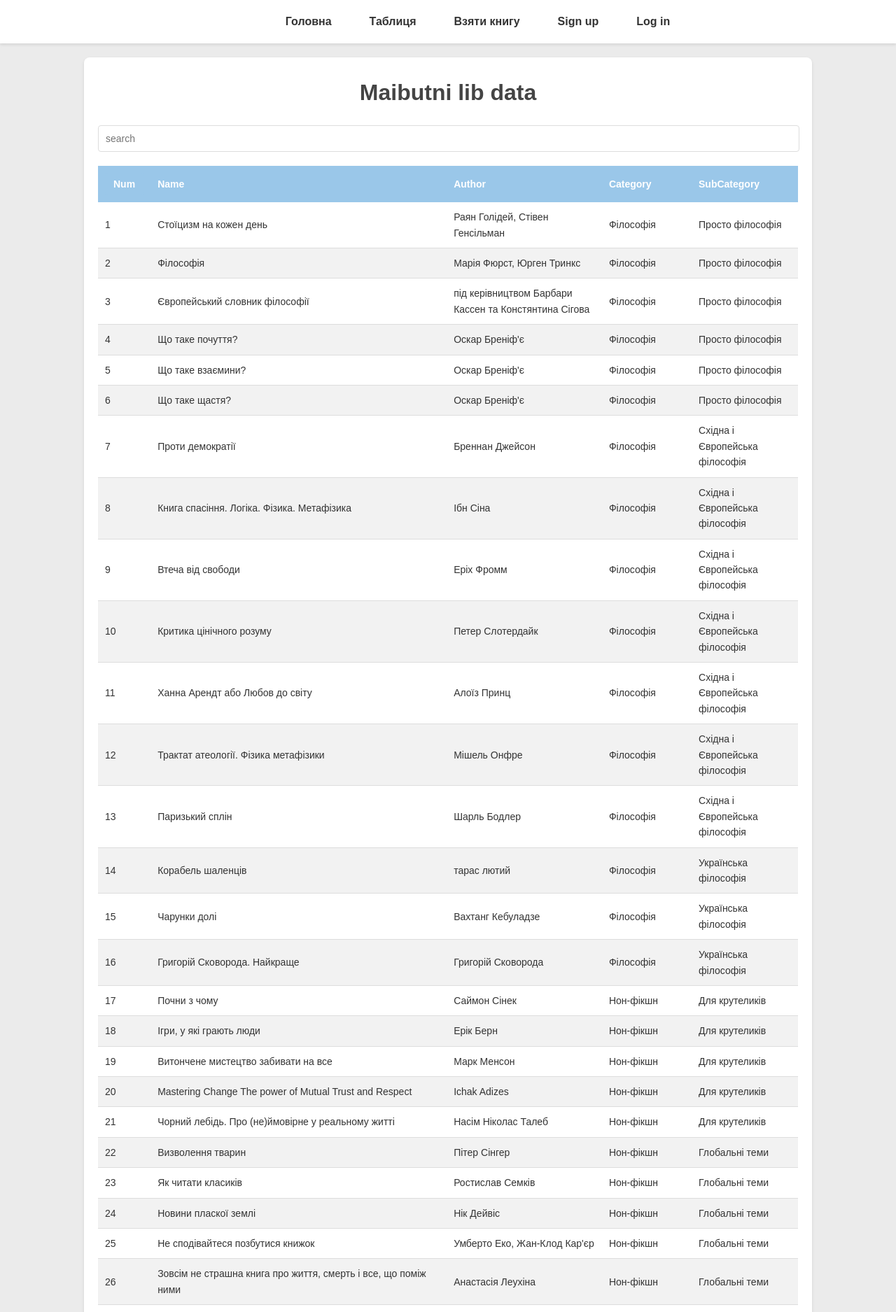
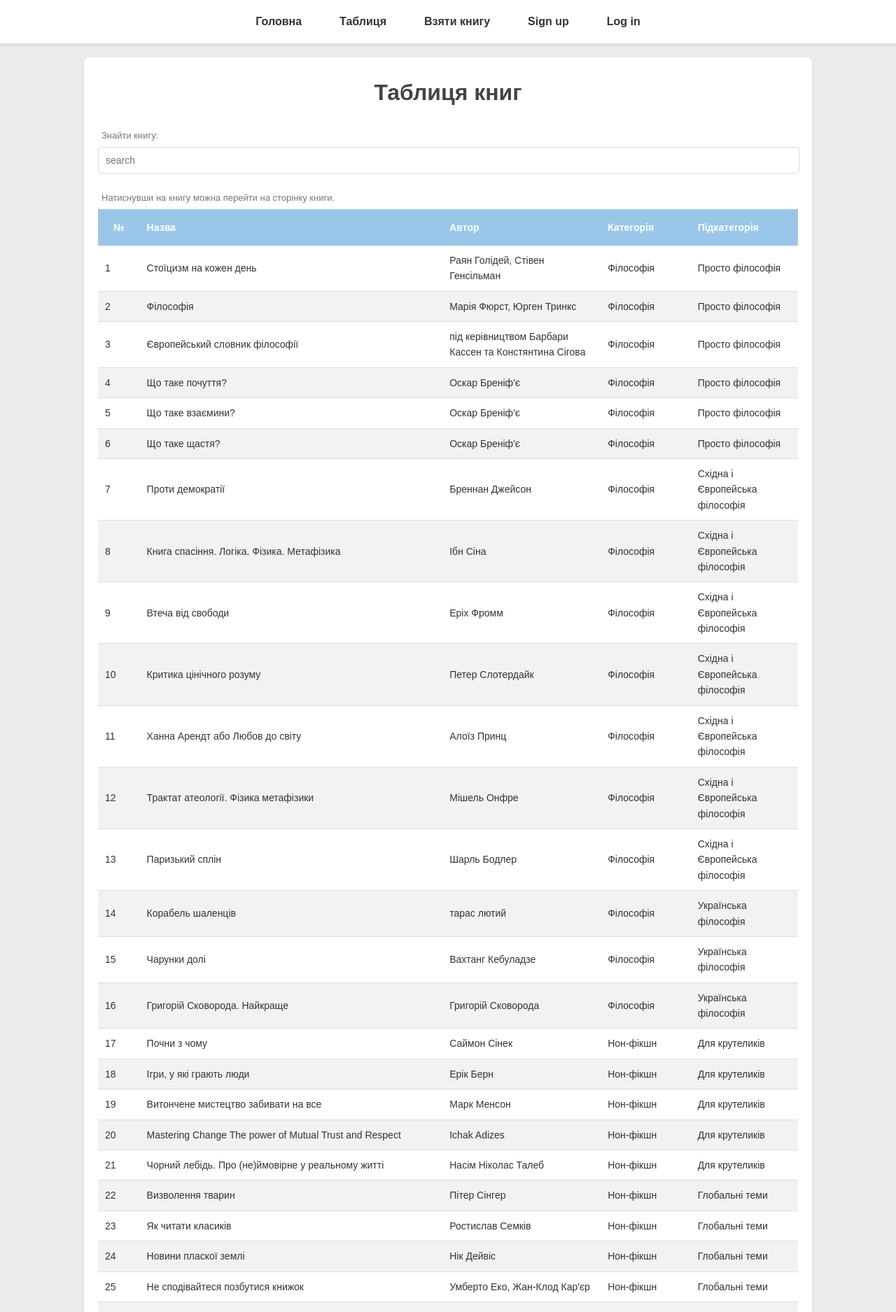
Before and after one commit to radchenkoDim/library, a Django app: page /books/table/ in a window 1280 px wide. Shown: the top 1875 px of the page at 70% size. Run offline with Django 5.2, Linux system fonts and the light colour scheme; data comes from the database, SQL or seed files in the repository; both versions use the stored data as it was after the commit.

Commit message:
modified styles and html files

```diff
--- a/books/static/books/style.css
+++ b/books/static/books/style.css
@@ -22,25 +22,7 @@ body {
   box-shadow: 0 2px 4px rgba(0, 0, 0, 0.1);
   position: relative;
 }
-.head .head-link {
-  color: #333;
-  text-decoration: none;
-  font-size: 16px;
-  font-weight: bold;
-  margin: 0 15px;
-  padding: 8px 12px;
-  margin-left: 100px;
-  border-radius: 4px;
-  transition: background-color 0.3s ease;
-}
-.head .head-link:hover {
-  color: #ef8368;
-}
-.head .menu {
-  display: flex;
-  flex-direction: row;
-}
-.head .menu a {
+.head .head-link, .head .menu a {
   color: #333;
   text-decoration: none;
   font-size: 16px;
@@ -50,8 +32,12 @@ body {
   border-radius: 4px;
   transition: background-color 0.3s ease;
 }
-.head .menu a:hover {
+.head .head-link:hover, .head .menu a:hover {
   color: #ef8368;
+}
+.head .menu {
+  display: flex;
+  flex-direction: row;
 }
 .head .menu-toggle {
   display: none;
@@ -61,7 +47,7 @@ body {
   cursor: pointer;
 }
 @media (max-width: 768px) {
-  .head .head {
+  .head {
     justify-content: space-between;
   }
   .head .head-link.left {
@@ -79,12 +65,12 @@ body {
     top: 100%;
     right: 0;
     background: white;
-    box-shadow: 0 4px 8px 0, 0, 0, 0.1;
+    box-shadow: 0 4px 8px rgba(0, 0, 0, 0.1);
     border-radius: 4px;
     width: 100%;
   }
   .head .menu a {
-    margin: 5px 20px;
+    margin: 0 20px;
   }
   .head .menu.active {
     display: flex;
@@ -133,7 +119,7 @@ h1 {
 .profile-table {
   width: 100%;
   border-collapse: collapse;
-  margin-top: 10px;
+  margin: 10px 0 20px;
 }
 .profile-table thead {
   background-color: #9ac7e9;
@@ -165,7 +151,8 @@ h1 {
 .book-data-table {
   width: 100%;
   border-collapse: collapse;
-  margin-top: 10px;
+  margin: 10px 0 20px;
+  margin: 0;
 }
 .book-data-table thead {
   background-color: #9ac7e9;
@@ -210,7 +197,6 @@ h1 {
     position: relative;
   }
   .book-data-table tbody tr td:first-child {
-    position: relative;
     font-weight: bold;
     padding-left: 35px;
   }
@@ -282,7 +268,6 @@ h1 {
 
 .italic {
   font-style: italic;
-  color: blue;
 }
 
 .errorlist {
@@ -295,4 +280,24 @@ h1 {
 
 .success {
   color: green;
+}
+
+.little {
+  font-size: 13px;
+  padding: 5px;
+  color: #777;
+  margin: 0;
+}
+
+.text-link {
+  text-decoration: none;
+  color: #007BFF;
+  font-weight: 500;
+  transition: color 0.1s ease;
+}
+
+.text-link:hover,
+.text-link:focus {
+  color: #0056b3;
+  text-decoration: underline;
 }/*# sourceMappingURL=style.css.map */
--- a/books/static/books/style.scss
+++ b/books/static/books/style.scss
@@ -1,6 +1,8 @@
 $blue: #436CA2;
 $light-blue: #9ac7e9;
 $orange: #ef8368;
+$base-font-size: 16px;
+$base-padding: 8px 12px;
 
 body {
     font-family: 'Arial', sans-serif;
@@ -26,14 +28,13 @@ body {
     box-shadow: 0 2px 4px rgba(0, 0, 0, 0.1);
     position: relative;
 
-    .head-link {
+    .head-link, .menu a {
         color: #333;
         text-decoration: none;
-        font-size: 16px;
+        font-size: $base-font-size;
         font-weight: bold;
         margin: 0 15px;
-        padding: 8px 12px;
-        margin-left: 100px;
+        padding: $base-padding;
         border-radius: 4px;
         transition: background-color 0.3s ease;
 
@@ -152,7 +135,7 @@ h1 {
 @mixin table($color, $hover-color, $color-link) {
     width: 100%;
     border-collapse: collapse;
-    margin-top: 10px;
+    margin: 10px 0 20px;
 
     thead {
         background-color: $color;
@@ -188,51 +171,15 @@ h1 {
             }
         }
     }
-
-    // @media (max-width: 768px) {
-    //     thead {
-    //         display: none;
-    //     }
-
-    //     tbody {
-    //         tr {
-    //             display: block;
-    //             margin-bottom: 10px;
-    //             border-bottom: 2px solid $orange;
-
-    //             td {
-    //                 padding: 5px 10px;
-    //                 display: block;
-    //                 text-align: left;
-    //                 // padding-left: 50%;
-    //                 background-color: #f2f2f2;
-    //                 position: relative;
-    //             }
-
-    //             td:first-child {
-    //                 position: relative;
-    //                 font-weight: bold;
-    //                 padding-left: 35px;
-
-    //                 &:before {
-    //                     content: 'ID';
-    //                     position: absolute;
-    //                     left: 0;
-    //                     top: 0;
-    //                     color: #333;
-    //                     padding: 5px 0 5px 10px;
-    //                 }
-    //             }
-    //         }
-    //     }
-    // }
 }
 
 .profile-table {
     @include table($light-blue, None, #fff);
 }
+
 .book-data-table {
     @include table($light-blue, #e9ecef, inherit);
+    margin: 0;
     @media (max-width: 768px) {
         thead {
             display: none;
@@ -276,12 +221,10 @@ h1 {
     background-color: yellow;
     color: black;
 }
-// end table page
-
 
 // загальний стиль кнопок
 @mixin button($color) {
-    padding: 8px 12px;
+    padding: $base-padding;
     background-color: $color;
     color: white;
     font-weight: bold;
@@ -325,3 +267,23 @@ h1 {
 .success {
     color: green;
 }
+
+.little {
+    font-size: 13px;
+    padding: 5px;
+    color: #777;
+    margin: 0;
+}
+
+.text-link {
+    text-decoration: none;
+    color: #007BFF;
+    font-weight: 500;
+    transition: color 0.1s ease;
+}
+
+.text-link:hover,
+.text-link:focus {
+    color: #0056b3;
+    text-decoration: underline;
+}
--- a/books/templates/books/book.html
+++ b/books/templates/books/book.html
@@ -9,8 +9,7 @@
     <p>Рік видання: {{ book.year }}</p>
     <p>Кількість томів: {{ book.tom }}</p>
     <p>Видавництво: {{ book.publisher }}</p>
-
-    <a href="{% url 'take_book:take_book' %}?book_num={{ book.num }}">Взяти книгу</a>
+    <a class="text-link" href="{% url 'take_book:take_book' %}?book_num={{ book.num }}">Взяти книгу</a>
     <br>
-    <a href="javascript:history.back()">Повернутись</a>
+    <a class="text-link" href="javascript:history.back()">Повернутись</a>
 {% endblock %}
--- a/books/templates/books/table.html
+++ b/books/templates/books/table.html
@@ -2,7 +2,6 @@
 {% load static %}
 
 {% block head %}
-    {% comment %} <link rel="stylesheet" href="{% static 'books/style-table.css' %}"> {% endcomment %}
     <script>
         const data={{ books_json|safe }};
     </script>
@@ -10,31 +9,32 @@
 
 {% block body %}
 <div id="books-data">
-    <h1>Maibutni lib data</h1>
+    <h1>Таблиця книг</h1>
     <div class="input-table">
+        <p class="little">Знайти книгу:</p>
         <input type="text" id="filterInput" placeholder="search">
-        {% comment %} <input type="submit"> {% endcomment %}
     </div>
+    <p class="little">Натиснувши на книгу можна перейти на сторінку книги.</p>
     <table class="book-data-table">
         <thead>
             <tr>
-                <th><button class="light-blue" id="sortButton">Num</button></th>
-                <th>Name</th>
-                <th>Author</th>
-                <th>Category</th>
-                <th>SubCategory</th>
+                <th><button class="light-blue" id="sortButton">№</button></th>
+                <th>Назва</th>
+                <th>Автор</th>
+                <th>Категорія</th>
+                <th>Підкатегорія</th>
             </tr>
         </thead>
         <tbody>
-            {% comment %} {% for book in books %}
+            {% comment %} js
             <tr>
-                <td>{{ book.num }}</td>
-                <td>{{ book.title }}</td>
-                <td>{{ book.author }}</td>
-                <td>{{ book.category }}</td>
-                <td>{{ book.subcategory }}</td>
+                <td><a href="{% url 'books:book' <int:book_num> %}">{{ book.num }}</a></td>
+                <td><a href="{% url 'books:book' <int:book_num> %}">{{ book.title }}</a></td>
+                <td><a href="{% url 'books:book' <int:book_num> %}">{{ book.author }}</a></td>
+                <td><a href="{% url 'books:book' <int:book_num> %}">{{ book.category }}</a></td>
+                <td><a href="{% url 'books:book' <int:book_num> %}">{{ book.subcategory }}</a></td>
             </tr>
-            {% endfor %} {% endcomment %}
+            {% endcomment %}
         </tbody>
     </table>
 </div>
--- a/users/forms.py
+++ b/users/forms.py
@@ -28,11 +28,8 @@ class UserCreationForm(UserCreationForm):
 class UserChengeForm(forms.ModelForm):
     class Meta:
         model = User
-        fields = ['username', 'first_name', 'last_name', 'email', 'role', 'telegram_tag']
+        fields = ['email', 'role', 'telegram_tag']
         labels = {
-            'username': 'Ім\'я користувача',
-            'first_name': 'Ім\'я',
-            'last_name': 'Прізвище',
             'email': 'E-mail',
             'role': 'Роль',
             'telegram_tag': 'Тег в Telegram',
--- a/users/templates/registration/edit_profile.html
+++ b/users/templates/registration/edit_profile.html
@@ -1,12 +1,12 @@
 {% extends "books/layout.html" %}
 
 {% block body %}
-    <h1>Edit profile</h1>
+    <h1>Редагувати профіль</h1>
     <form method="post">
         {% csrf_token %}
         {{ form.as_p }}
-        <button class="blue" type="submit">Save</button>
+        <button class="blue" type="submit">Зберегти</button>
     </form>
 
-    <a href="{% url 'users:profile' %}">Back to profile</a>
+    <a class="text-link" href="{% url 'users:profile' %}">Повернутись до профілю</a>
 {% endblock %}
```
Also changed, not shown: other parts of books/static/books/style.scss (+8 -29 lines), books/templates/books/index.html (+20 -7 lines), take_book/templates/take_book/detail.html (+2 -5 lines), take_book/templates/take_book/take_book.html (+5 -3 lines), users/templates/users/profile.html (+7 -7 lines), db.sqlite3, 1 other file.
